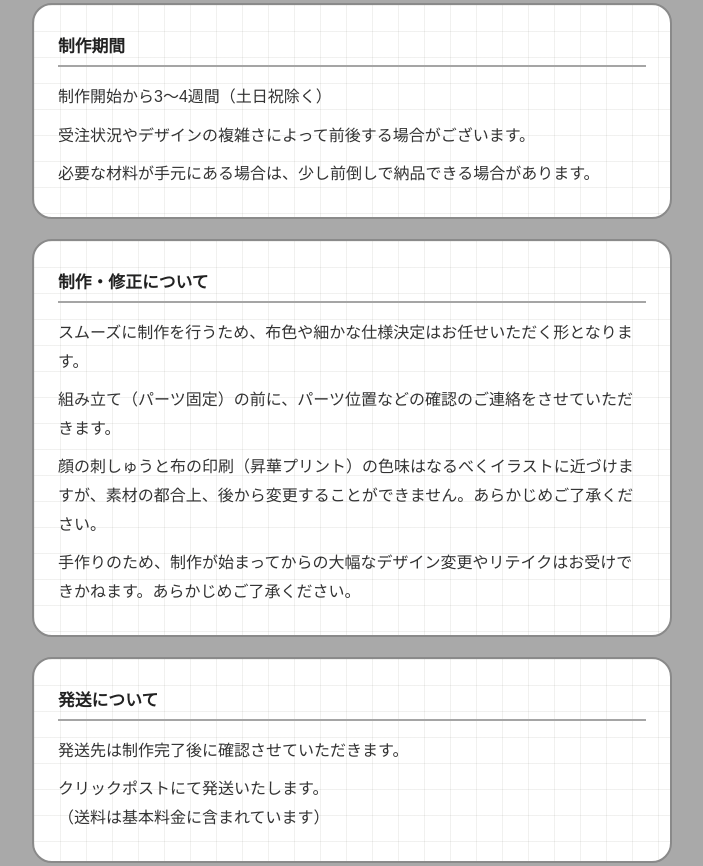
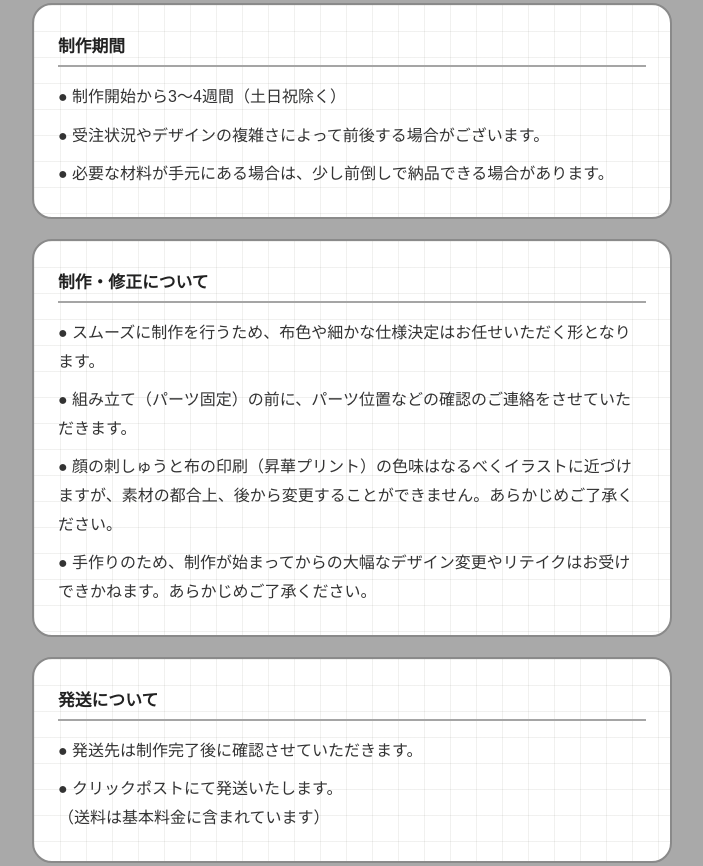
Before and after one commit to hughanastores-ouo/hugnui2studio, a plain HTML site: page hug-site/commission.html in a window 1280 px wide. Shown: the part 4768-5634 px from the top of the page, without its empty margins (288-991 px from the left). Drawn offline with Linux system fonts and the light colour scheme.

Commit message:
Update commission.html

```diff
--- a/hug-site/commission.html
+++ b/hug-site/commission.html
@@ -504,26 +504,26 @@
   <!-- 制作期間 -->
   <div class="card">
     <div class="section-heading">制作期間</div>
-    <p>制作開始から3〜4週間（土日祝除く）</p>
-    <p>受注状況やデザインの複雑さによって前後する場合がございます。</p>
-    <p>必要な材料が手元にある場合は、少し前倒しで納品できる場合があります。</p>
+    <p>● 制作開始から3〜4週間（土日祝除く）</p>
+    <p>● 受注状況やデザインの複雑さによって前後する場合がございます。</p>
+    <p>● 必要な材料が手元にある場合は、少し前倒しで納品できる場合があります。</p>
   </div>
 
   <!-- 修正について -->
   <div class="card">
     <div class="section-heading">制作・修正について</div>
-    <p>スムーズに制作を行うため、布色や細かな仕様決定はお任せいただく形となります。</p>
-    <p>組み立て（パーツ固定）の前に、パーツ位置などの確認のご連絡をさせていただきます。</p>
-    <p>顔の刺しゅうと布の印刷（昇華プリント）の色味はなるべくイラストに近づけますが、素材の都合上、後から変更することができません。あらかじめご了承ください。</p>
-    <p>手作りのため、制作が始まってからの大幅なデザイン変更やリテイクはお受けできかねます。あらかじめご了承ください。</p>
+    <p>● スムーズに制作を行うため、布色や細かな仕様決定はお任せいただく形となります。</p>
+    <p>● 組み立て（パーツ固定）の前に、パーツ位置などの確認のご連絡をさせていただきます。</p>
+    <p>● 顔の刺しゅうと布の印刷（昇華プリント）の色味はなるべくイラストに近づけますが、素材の都合上、後から変更することができません。あらかじめご了承ください。</p>
+    <p>● 手作りのため、制作が始まってからの大幅なデザイン変更やリテイクはお受けできかねます。あらかじめご了承ください。</p>
 
   </div>
 
   <!-- 発送について -->
   <div class="card">
     <div class="section-heading">発送について</div>
-    <p>発送先は制作完了後に確認させていただきます。</p>
-    <p>クリックポストにて発送いたします。<br>（送料は基本料金に含まれています）</p>
+    <p>● 発送先は制作完了後に確認させていただきます。</p>
+    <p>● クリックポストにて発送いたします。<br>（送料は基本料金に含まれています）</p>
   </div>
 
   <!-- 著作権・肖像権について -->
```
